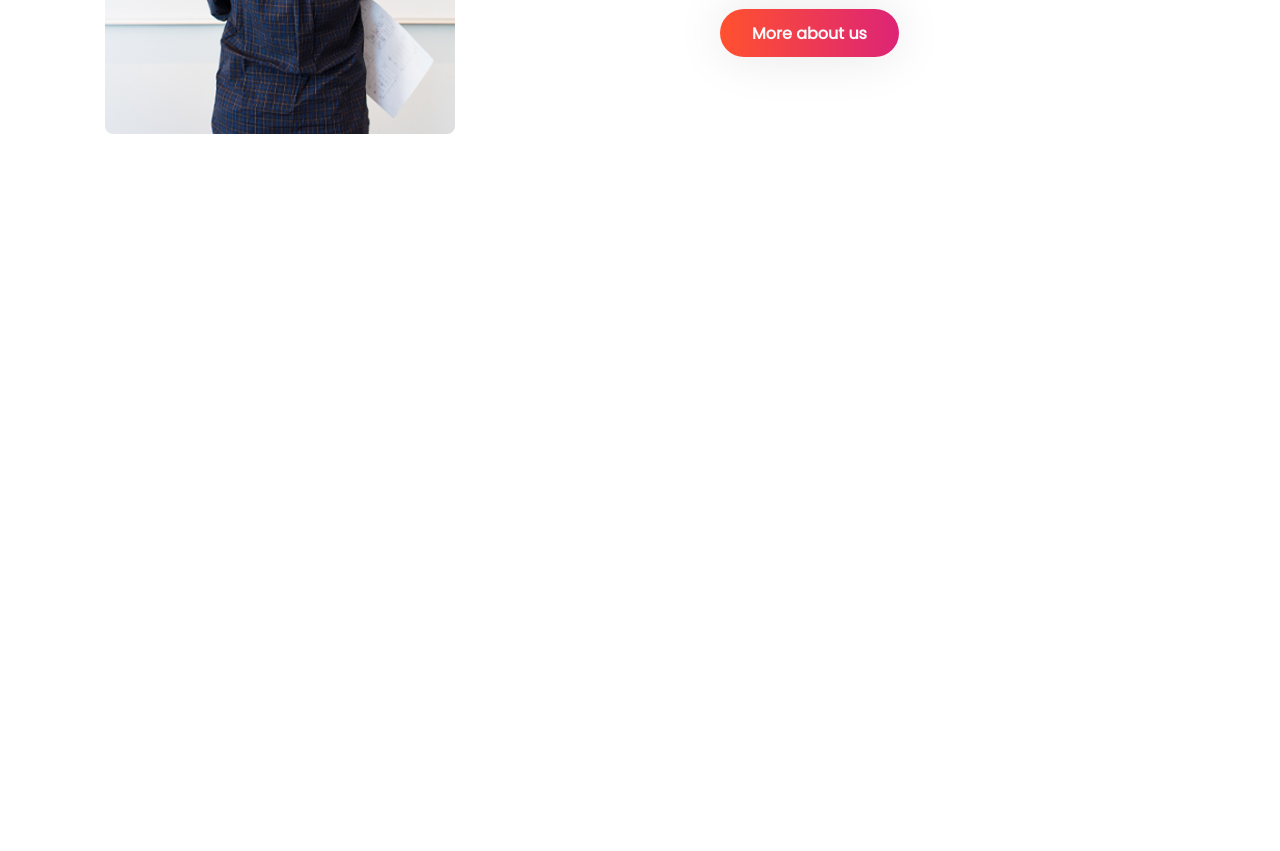
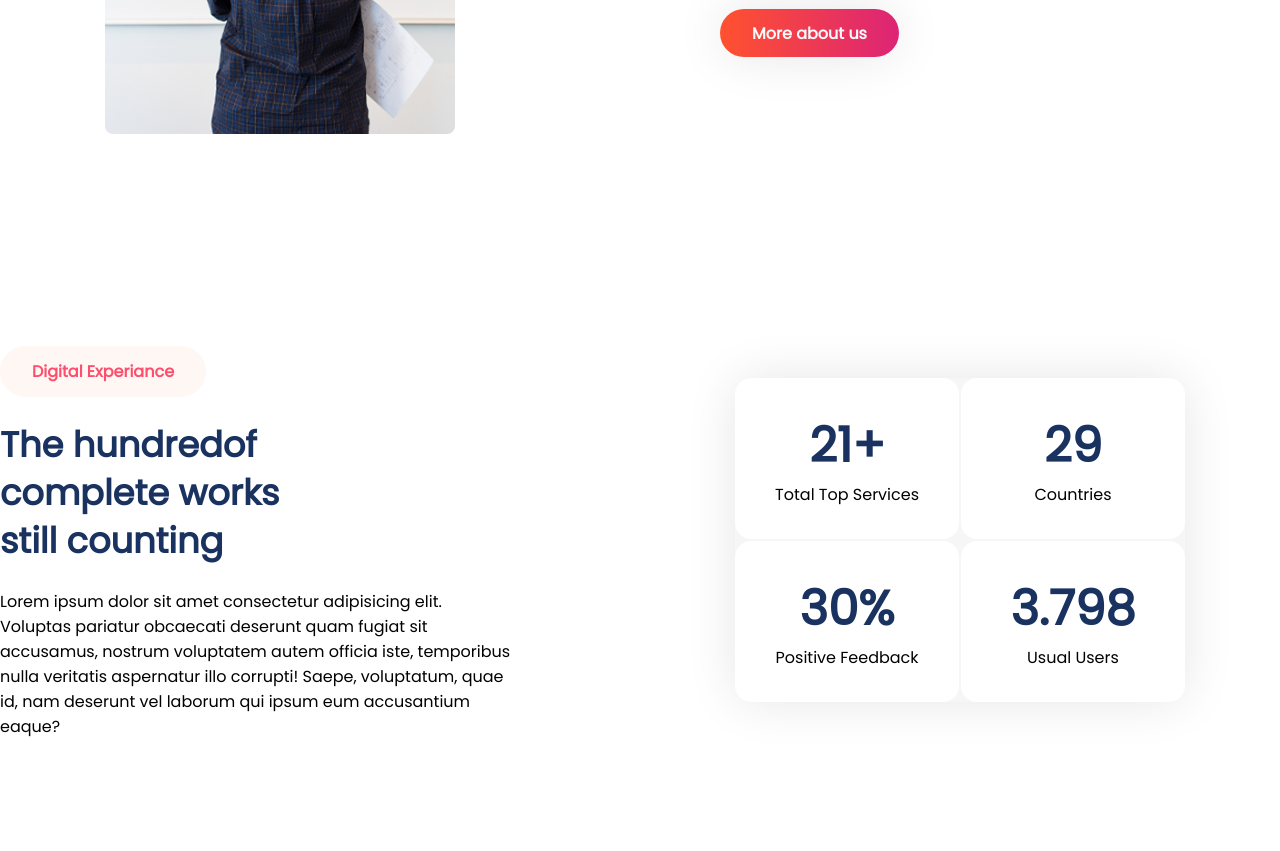
Before and after one commit to ehsanmdd/Digital-Marketing, a plain HTML site: page index.html in a window 1280 px wide. Shown: the part 1988-2839 px from the top of the page. Before the commit the page ends 2222 px from the top, so only its background shows below. Drawn offline with Linux system fonts and the light colour scheme.

Commit message:
End of counting area section

```diff
--- a/css/style.css
+++ b/css/style.css
@@ -268,6 +268,10 @@ link:hover {
     .md-text-left {
         text-align: left;
     }
+
+    .md-mx-initial {
+        margin: initial;
+    }
 }
 
 /* for large screen lg (1024px) */
@@ -433,4 +437,34 @@ link:hover {
     border-radius: 8px;
     z-index: 1;
 }
-/* -------------- /Digital Life Area style -------------------*/
+/* -------------- /Digital Life Area style ----------------*/
+/* ---------------- Counting Area style -------------------*/
+#site-main .counting-area {
+    padding: 7rem 0;
+}
+
+#site-main .counting-area .grid-one p {
+    width: 80%;
+}
+
+#site-main .counting-area .count-box {
+    display: flex;
+    justify-content: center;
+    margin: 2rem 0;
+}
+
+#site-main .counting-area .count-box .grid{
+    display: inline-grid;
+    grid-gap: 2px;
+    border-radius: 20px;
+    background: var(--text-light);
+    box-shadow: var(--box-shadow);
+}
+
+#site-main .counting-area .count-box .grid > div {
+    background-color: white;
+    padding: 2rem 2.5rem;
+    text-align: center;
+    border-radius: 1rem;
+}
+/* --------------- /Counting Area style -------------------*/
--- a/index.html
+++ b/index.html
@@ -16,7 +16,6 @@
 <body>
 
     <!-- @@@@@@@@@@@@ Header Section @@@@@@@@@@@@ -->
-
     <header class="container-fluid">
         <nav id="nav" class="flex font-poppins">
 
@@ -57,16 +56,14 @@
             </div>
         </nav>
     </header>
-
     <!-- @@@@@@@@@@@@ /Header Section @@@@@@@@@@@@ -->
 
 
+
     <!-- @@@@@@@@@@@@ Main Section @@@@@@@@@@@@ -->
-
     <main id="site-main">
 
 <!-- Banner Area -->
-
         <section class="banner-area font-poppins">
             <div class="container mx-auto banner-title">
                 <div class="title">
@@ -88,10 +85,10 @@
                 </div>
             </div>
         </section>
+<!-- /Banner Area -->
 
-<!-- /Banner Area -->
+
 <!-- Agency Area -->
-
         <section class="agency-area">
             <div class="container mx-auto text-center font-poppins">
                 <span class="text-red">Join our agency</span>
@@ -134,11 +131,11 @@
 
             </div>
         </section>
+<!-- /Agency Area -->
 
-<!-- /Agency Area -->
+
 <!-- Digital Life Area -->
-
-<section class="container mx-auto life-area">
+        <section class="container mx-auto life-area">
     <div class="grid cols-1 lg-cols-2 text-center md-text-left">
         <div class="grid-images">
             <div class="item-one"></div>
@@ -162,9 +159,71 @@
             </div>
         </div>
     </div>
-</section>
+        </section>
+<!-- /Digital Life Area -->
 
-<!-- /Digital Life Area -->
+<!-- Counting Area -->
+        <section class="container mx-auto counting-area">
+            <div class="grid cols-1 lg-cols-2">
+                <div class="grid-one text-center md-text-left">
+                    <span class="d-inline btn btn-primary bg-gradient-peach text-red">Digital Experiance</span>
+                    <div class="font-poppins">
+                        <h1 class="text-lg text-dark py-5">
+                            The hundredof <br>
+                            complete works <br>
+                            still counting
+                        </h1>
+
+                        <p class="text-gray mx-auto md-mx-initial">
+                            Lorem ipsum dolor sit amet consectetur adipisicing elit. Voluptas pariatur obcaecati deserunt quam fugiat sit accusamus, nostrum voluptatem autem officia iste, temporibus nulla veritatis aspernatur illo corrupti! Saepe, voluptatum, quae id, nam deserunt vel laborum qui ipsum eum accusantium eaque?
+                        </p>
+
+                    </div>
+                </div>
+
+                <div class="grid-two">
+                    <div class="count-box">
+                        <div class="grid lg-cols-2 btn-shadow font-poppins">
+                            <div class="item1 text-center">
+                                <h1 class="text-dark text-xl">
+                                    21+
+                                </h1>
+                                <span class="text-gray">
+                                    Total Top Services
+                                </span>
+                            </div>
+                            <div class="item2 text-center">
+                                <h1 class="text-dark text-xl">
+                                    29
+                                </h1>
+                                <span class="text-gray">
+                                    Countries
+                                </span>
+                            </div>
+                            <div class="item3 text-center">
+                                <h1 class="text-dark text-xl">
+                                    30%
+                                </h1>
+                                <span class="text-gray">
+                                    Positive Feedback
+                                </span>
+                            </div>
+                            <div class="item4 text-center">
+                                <h1 class="text-dark text-xl">
+                                    3.798
+                                </h1>
+                                <span class="text-gray">
+                                    Usual Users
+                                </span>
+                            </div>
+                        </div>
+                    </div>
+                </div>
+
+            </div>
+        </section>
+<!-- /Counting Area -->
+
 
     </main>
 
```
